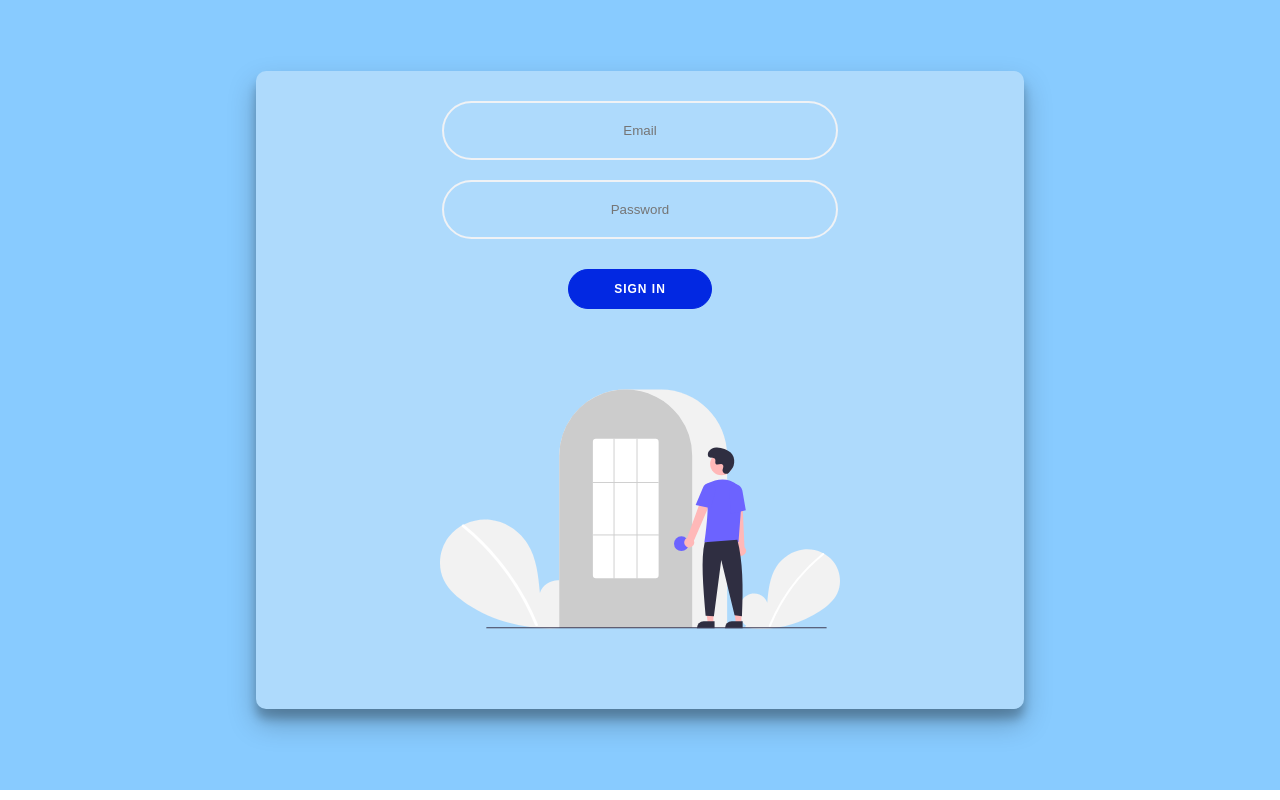
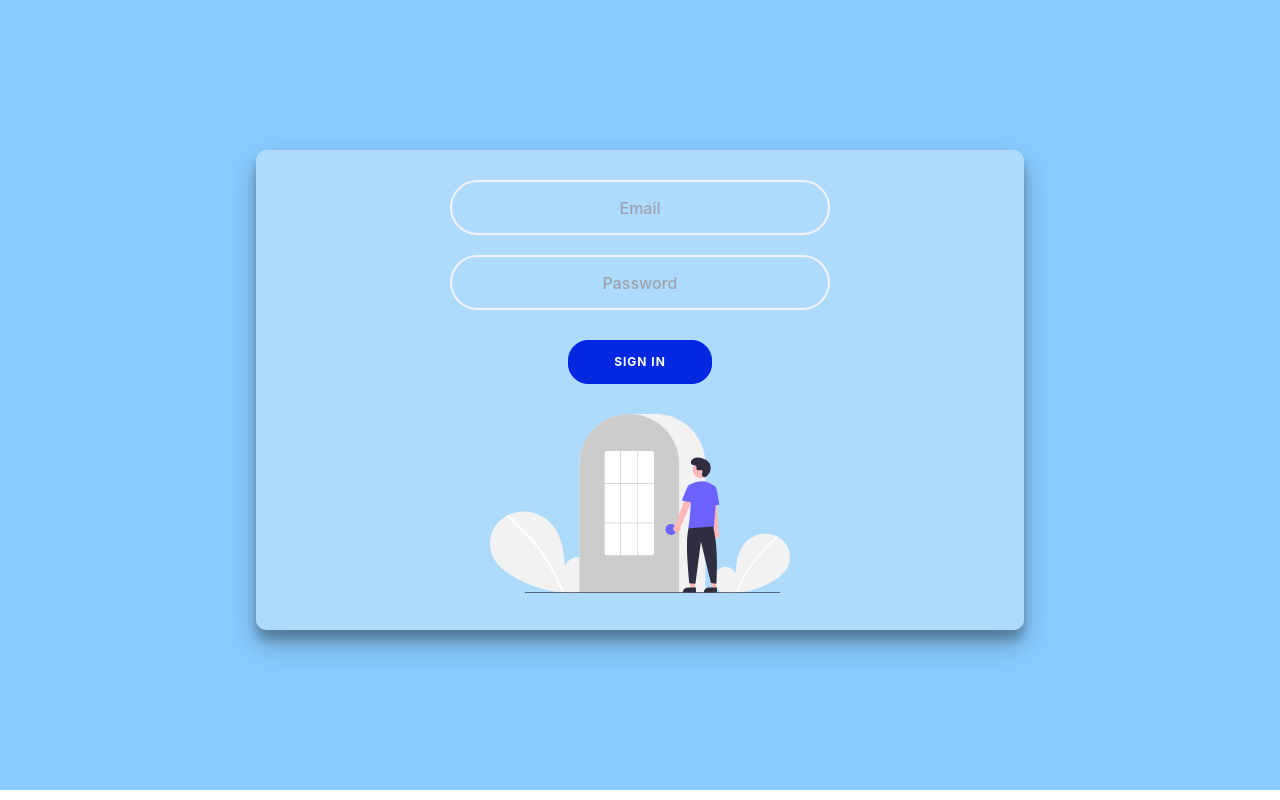
Before and after one commit to The-Invaders-7/ElectionMitraClient, a React (Create React App) app: page /login in a window 1280 px wide. Built offline with nearby package versions, Linux system fonts and the light colour scheme.

Commit message:
added tailwind css, updated the file structure, added toastcontainer, updated input tags

```diff
--- a/package.json
+++ b/package.json
@@ -9,6 +9,7 @@
     "axios": "^1.3.4",
     "react": "^18.2.0",
     "react-dom": "^18.2.0",
+    "react-router-dom": "^6.8.2",
     "react-scripts": "5.0.1",
     "react-toastify": "^9.1.1",
     "web-vitals": "^2.1.4"
@@ -36,5 +37,8 @@
       "last 1 firefox version",
       "last 1 safari version"
     ]
+  },
+  "devDependencies": {
+    "tailwindcss": "^3.2.7"
   }
 }
--- a/src/CSS/Login.css
+++ b/src/Pages/Login/Login.css
@@ -76,6 +76,7 @@
 }
 
 .login-image{
+    margin-top: 30px;
     text-align: center;
     display: flex;
     justify-content: center;
--- a/src/Pages/Login.js
+++ b/src/Pages/Login/Login.js
@@ -2,8 +2,8 @@ import React,{useState} from 'react';
 import axios from "axios"
 import { ToastContainer, toast } from 'react-toastify';
 import 'react-toastify/dist/ReactToastify.css';
-import login from "../Images/login.svg"
-import "../CSS/Login.css";
+import login from "../../Images/login.svg"
+import "./Login.css";
 
 const Login=()=>{
     const [email,setemail]=useState("");
@@ -43,14 +43,15 @@ const Login=()=>{
         <div className="outer-container">
             <div className="inner-container">
             <form className="login-form" action="#">
-                <input className='newinput' type="text" placeholder="Email" value={email} onChange={e=>setemail(e.target.value)}/>
+                <input className='newinput' type="email" placeholder="Email" value={email} onChange={e=>setemail(e.target.value)}/>
                 <input  className='newinput' type="password" placeholder="Password" value={password} onChange={e=>setpassword(e.target.value)}/>
                 <button type="submit" className="btn-submit" onClick={validate}>Sign in</button>
             </form>
             <div className='login-image'>
-                <img src={login} width="400" height="400"></img>
+                <img src={login} width="300" height="300"></img>
             </div>
             </div>
+            <ToastContainer/>
         </div>
     );
 }
--- a/src/index.css
+++ b/src/index.css
@@ -1,3 +1,7 @@
+@tailwind base;
+@tailwind components;
+@tailwind utilities;
+
 body {
   margin: 0;
   font-family: -apple-system, BlinkMacSystemFont, 'Segoe UI', 'Roboto', 'Oxygen',
--- a/src/index.js
+++ b/src/index.js
@@ -1,17 +1,22 @@
 import React from 'react';
 import ReactDOM from 'react-dom/client';
 import './index.css';
-import Login from './Pages/Login';
+import Login from './Pages/Login/Login';
+import App from './App';
 import reportWebVitals from './reportWebVitals';
+import {BrowserRouter as Router, Routes, Route} from 'react-router-dom'
+
 
 const root = ReactDOM.createRoot(document.getElementById('root'));
 root.render(
-  <React.StrictMode>
-    <Login />
-  </React.StrictMode>
+    <>
+    <Router>
+      <Routes>
+        <Route exact path='/' element={<App/>}/>
+        <Route exact path='/login' element={<Login/>}/>
+      </Routes>
+    </Router>
+    </>
 );
 
-// If you want to start measuring performance in your app, pass a function
-// to log results (for example: reportWebVitals(console.log))
-// or send to an analytics endpoint. Learn more: https://bit.ly/CRA-vitals
 reportWebVitals();
--- /dev/null
+++ b/tailwind.config.js
@@ -0,0 +1,8 @@
+/** @type {import('tailwindcss').Config} */
+module.exports = {
+  content: ["./src/**/*.{js,jsx,ts,tsx}",],
+  theme: {
+    extend: {},
+  },
+  plugins: [],
+}
```
Also changed, not shown: 1 other file (tests, documents, lock files or other folders).
